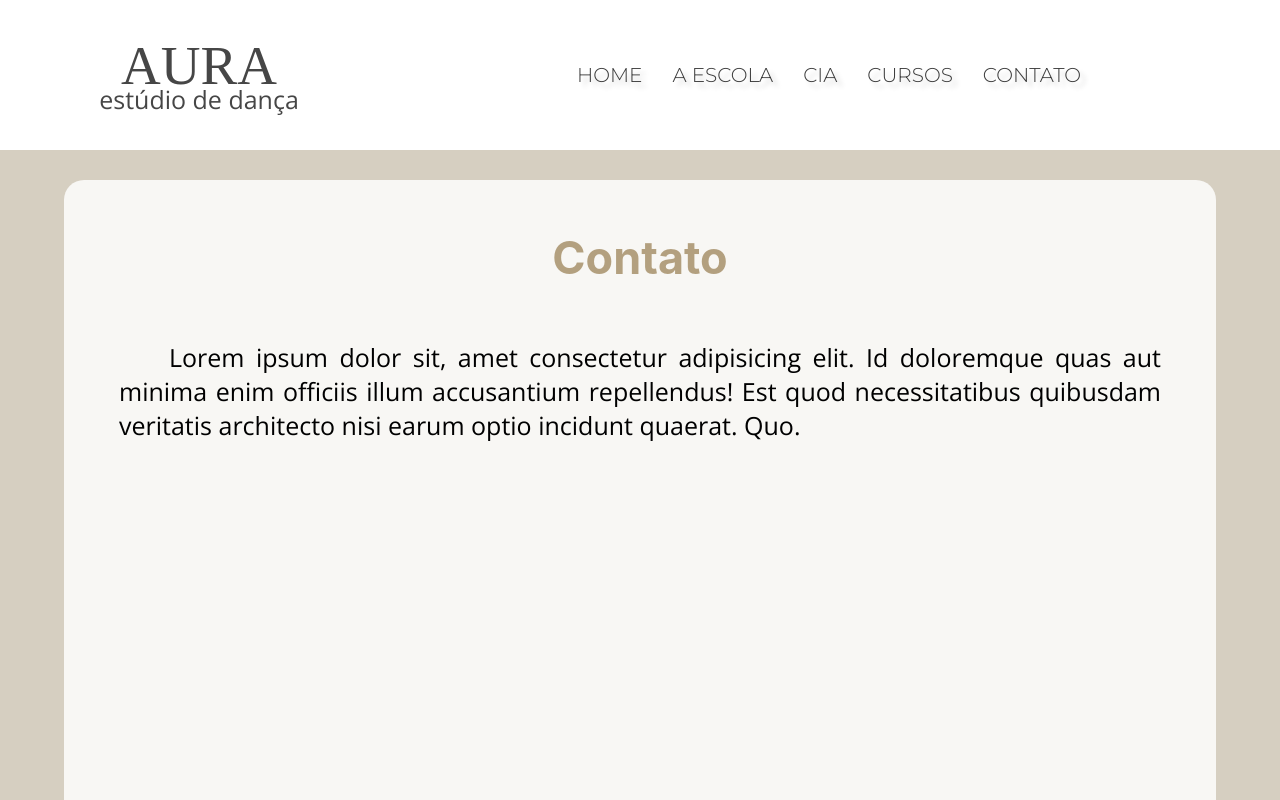
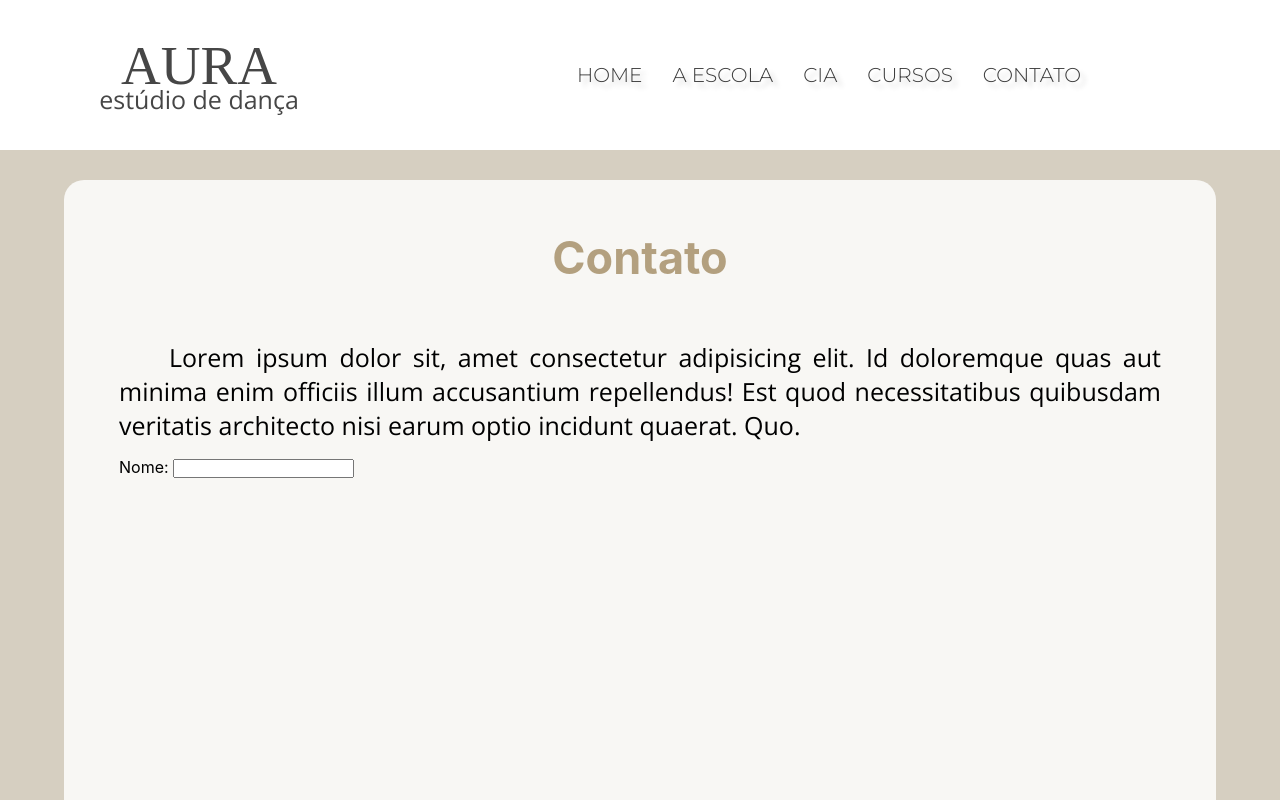
Before and after one commit to caiokeidi/EscolaDanca_FRONT, a React (Create React App) app in the folder escoladanca/: page /contato in a window 1280 px wide. Shown: the top 800 px of the page. Built offline with nearby package versions, Linux system fonts and the light colour scheme.

Commit message:
feat: form basic structure on contato

```diff
--- a/escoladanca/src/paginas/Contato/Contato.jsx
+++ b/escoladanca/src/paginas/Contato/Contato.jsx
@@ -16,6 +16,17 @@ const Contato = () => {
                     repellendus! Est quod necessitatibus quibusdam veritatis architecto
                     nisi earum optio incidunt quaerat. Quo.
                 </p>
+
+
+                <form action='' className='page-form'>
+                    <div className='page-form-row'>
+                        <label to='nome'>Nome: </label>
+                        <input type='text' name='nome' className='page-form-field'></input>
+                    </div>
+
+                </form>
+
+
                 </div>
 
             </div>
```
